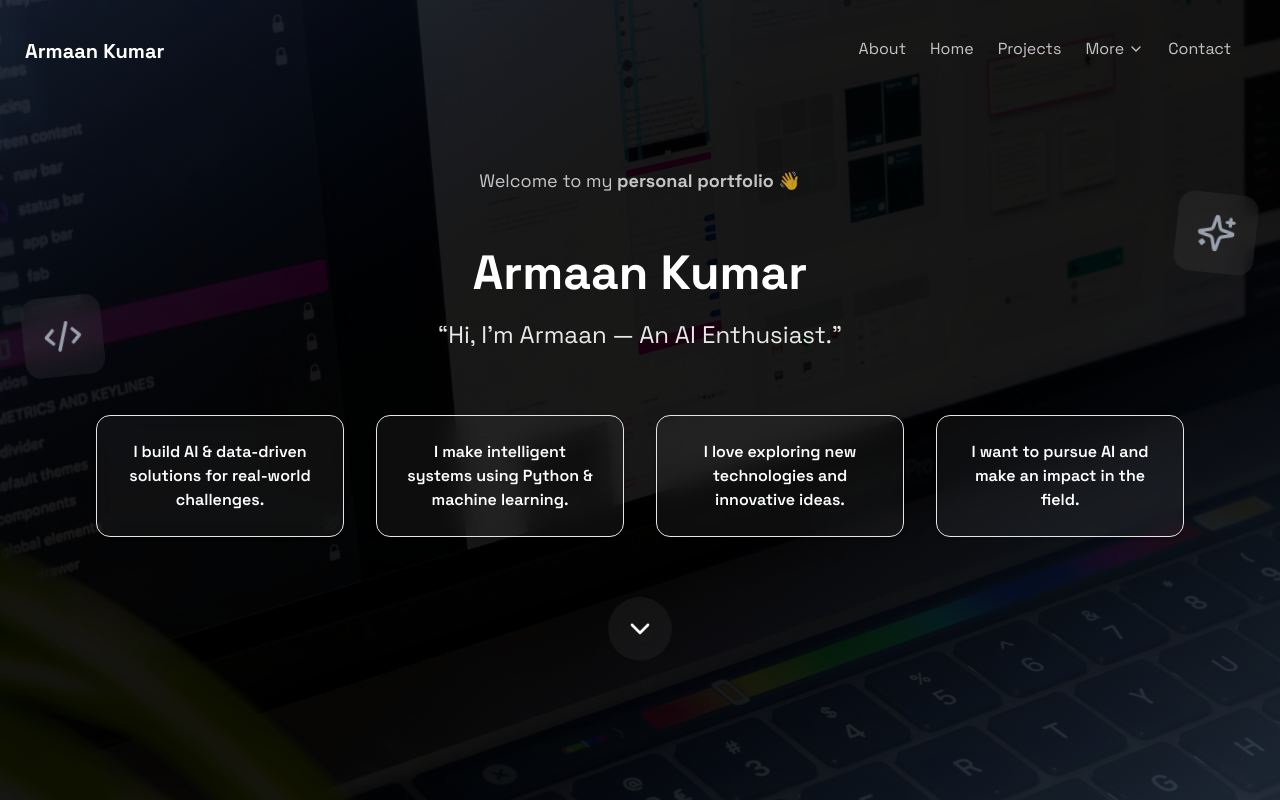
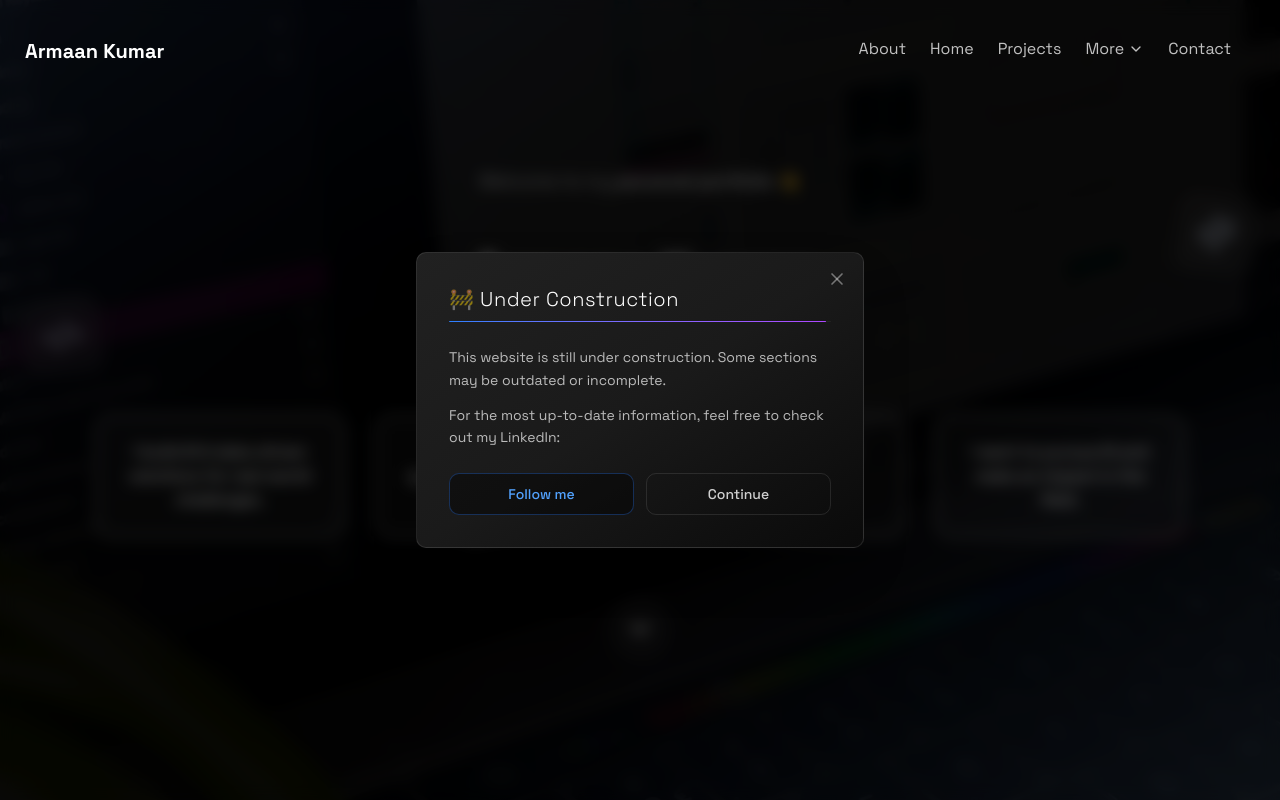
Before and after one commit to ItsMeArm00n/Main-Portfilio, a Next.js app: page / in a window 1280 px wide. Shown: the top 800 px of the page. Built offline with nearby package versions, Linux system fonts and the light colour scheme.

Commit message:
added Under Construction

```diff
--- a/app/globals.css
+++ b/app/globals.css
@@ -399,3 +399,34 @@
     background-position: -200% center;
   }
 }
+
+/* Loading bar animation for popup */
+@keyframes loading-bar {
+  0% {
+    width: 0%;
+    left: 0;
+    right: auto;
+  }
+  50% {
+    width: 100%;
+    left: 0;
+    right: auto;
+  }
+  50.01% {
+    width: 100%;
+    left: auto;
+    right: 0;
+  }
+  100% {
+    width: 0%;
+    left: auto;
+    right: 0;
+  }
+}
+
+.animate-loading-bar {
+  animation: loading-bar 2s ease-in-out infinite;
+  position: absolute;
+  top: 0;
+  height: 100%;
+}
--- a/app/page.tsx
+++ b/app/page.tsx
@@ -10,10 +10,12 @@ import OngoingProjectsSection from "@/components/ongoing-projects-section"
 import PublicationsSection from "@/components/publications-section"
 import Footer from "@/components/footer"
 import ScrollFadeWrapper from "@/components/scroll-fade-wrapper"
+import WelcomePopup from "@/components/welcome-popup"
 
 export default function Home() {
   return (
     <main className="min-h-screen bg-gradient-to-b from-gray-900 via-black to-gray-900">
+      <WelcomePopup />
       <Navbar />
 
       <ScrollFadeWrapper delay={100}>
--- /dev/null
+++ b/components/welcome-popup.tsx
@@ -0,0 +1,111 @@
+"use client"
+
+import { useEffect, useState } from "react"
+import { X, Linkedin } from "lucide-react"
+
+export default function WelcomePopup() {
+  const [open, setOpen] = useState(false)
+  const [isVisible, setIsVisible] = useState(false)
+  const [isClosing, setIsClosing] = useState(false)
+
+  useEffect(() => {
+    // Show popup container immediately
+    setOpen(true)
+    // Trigger animation after a short delay
+    setTimeout(() => {
+      setIsVisible(true)
+    }, 100)
+  }, [])
+
+  const handleClose = () => {
+    setIsClosing(true)
+    setIsVisible(false)
+    // Wait for animation to complete before hiding
+    setTimeout(() => {
+      setOpen(false)
+      setIsClosing(false)
+    }, 600)
+  }
+
+  if (!open) return null
+
+  return (
+    <div className="fixed inset-0 z-50 flex items-center justify-center p-4">
+      {/* Backdrop */}
+      <div
+        className={`absolute inset-0 bg-black/60 backdrop-blur-sm transition-opacity duration-500 ease-out ${
+          isVisible ? 'opacity-100' : 'opacity-0'
+        }`}
+        onClick={handleClose}
+      />
+
+      {/* Popup */}
+      <div className={`relative bg-gradient-to-br from-[#212121] via-[#1a1a1a] to-[#0a0a0a] border border-white/10 rounded-lg max-w-md w-full shadow-2xl transition-all duration-500 ease-out ${
+        isVisible
+          ? 'opacity-100 scale-100 translate-y-0'
+          : 'opacity-0 scale-95 translate-y-4'
+      }`}>
+        {/* Close button */}
+        <button
+          onClick={handleClose}
+          className="absolute top-4 right-4 text-white/40 hover:text-white/80 transition-colors"
+          aria-label="Close"
+        >
+          <X className="w-5 h-5" />
+        </button>
+
+        {/* Content */}
+        <div className="p-8">
+          {/* Header */}
+          <div className="mb-6">
+            <h2 className="text-xl font-light text-white mb-2 tracking-wide">
+              <span className="inline-block animate-pulse">🚧</span> Under Construction
+            </h2>
+            <div className="relative w-full h-px bg-white/5 overflow-hidden rounded-full">
+              <div className="bg-gradient-to-r from-blue-500 to-purple-500 animate-loading-bar rounded-full"></div>
+            </div>
+          </div>
+
+          {/* Body */}
+          <div className="space-y-3 text-white/70 text-sm leading-relaxed">
+            <p>
+              This website is still under construction. Some sections may be outdated or incomplete.
+            </p>
+            <p>
+              For the most up-to-date information, feel free to check out my LinkedIn:
+            </p>
+          </div>
+
+          {/* Buttons */}
+          <div className="flex gap-3 mt-6">
+            {/* Follow me Button */}
+            <a
+              href="https://www.linkedin.com/in/armaan-kumar-631868343"
+              target="_blank"
+              rel="noopener noreferrer"
+              className="group relative inline-flex items-center justify-center flex-1 px-4 py-2.5 bg-black/40 border border-blue-500/30 rounded-lg overflow-hidden cursor-pointer transition-all duration-500 hover:bg-[#0077b5] hover:border-[#0077b5] hover:pr-10"
+            >
+              <span className="relative text-blue-400 font-medium text-sm whitespace-nowrap transition-colors duration-500 group-hover:text-white pointer-events-none">
+                Follow me
+              </span>
+              <Linkedin className="absolute right-2.5 top-1/2 -translate-y-1/2 translate-x-[100px] w-5 h-5 text-white opacity-0 transition-all duration-300 pointer-events-none group-hover:opacity-100 group-hover:translate-x-0 group-hover:delay-300" />
+            </a>
+
+            {/* Continue Button */}
+            <button
+              onClick={handleClose}
+              className="group relative flex-1 px-4 py-2.5 text-sm border border-white/10 rounded-lg transition-all duration-500 hover:border-white/20 hover:bg-white/5 hover:pr-10 overflow-hidden"
+            >
+              <span className="relative text-white/80 font-medium whitespace-nowrap transition-colors duration-500 group-hover:text-white pointer-events-none">
+                Continue
+              </span>
+              <span className="absolute right-2.5 top-1/2 -translate-y-1/2 translate-x-[100px] text-white text-base font-bold opacity-0 transition-all duration-300 pointer-events-none group-hover:opacity-100 group-hover:translate-x-0 group-hover:delay-300">
+                &lt;/&gt;
+              </span>
+            </button>
+          </div>
+        </div>
+      </div>
+    </div>
+  )
+}
```
